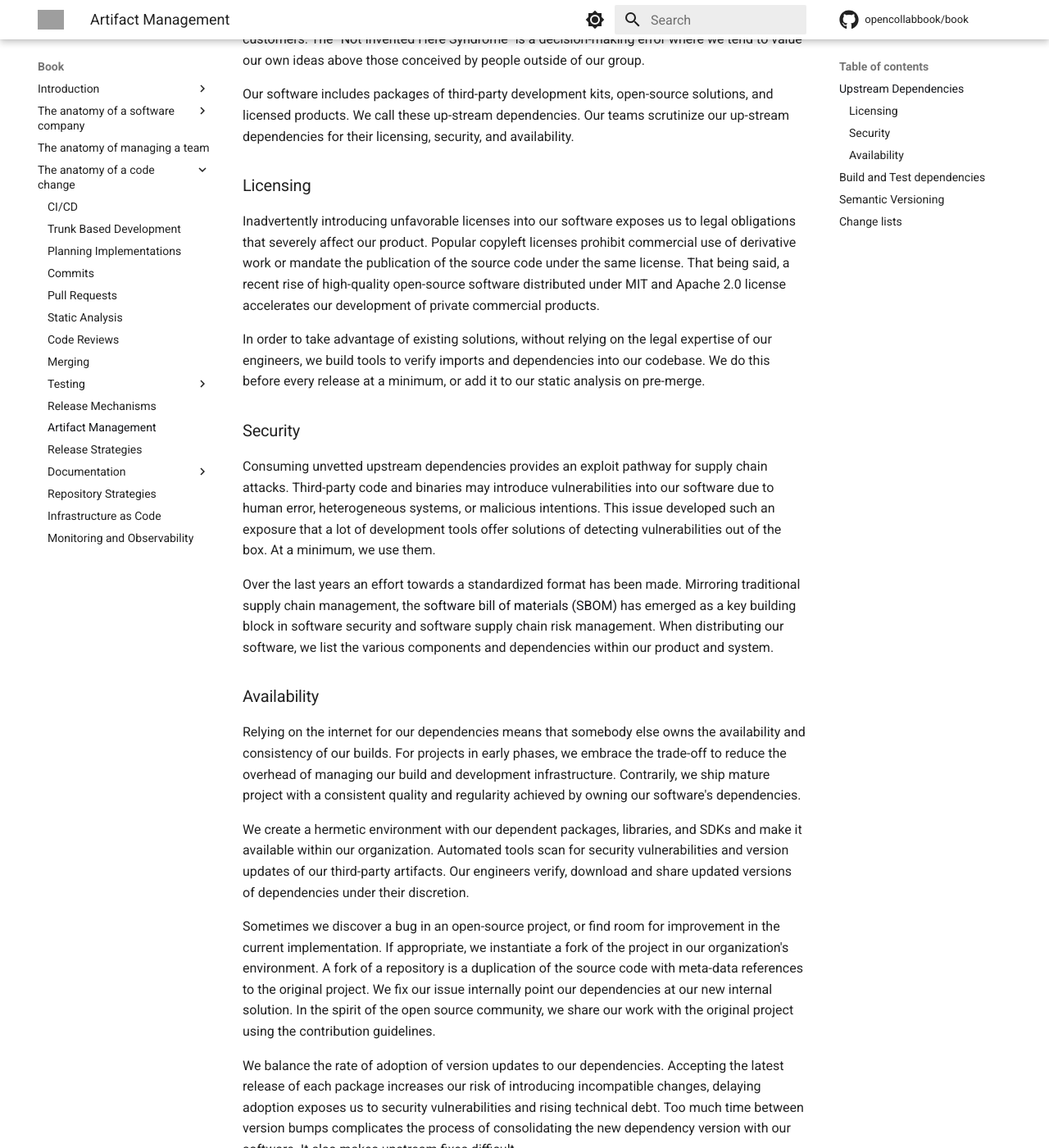
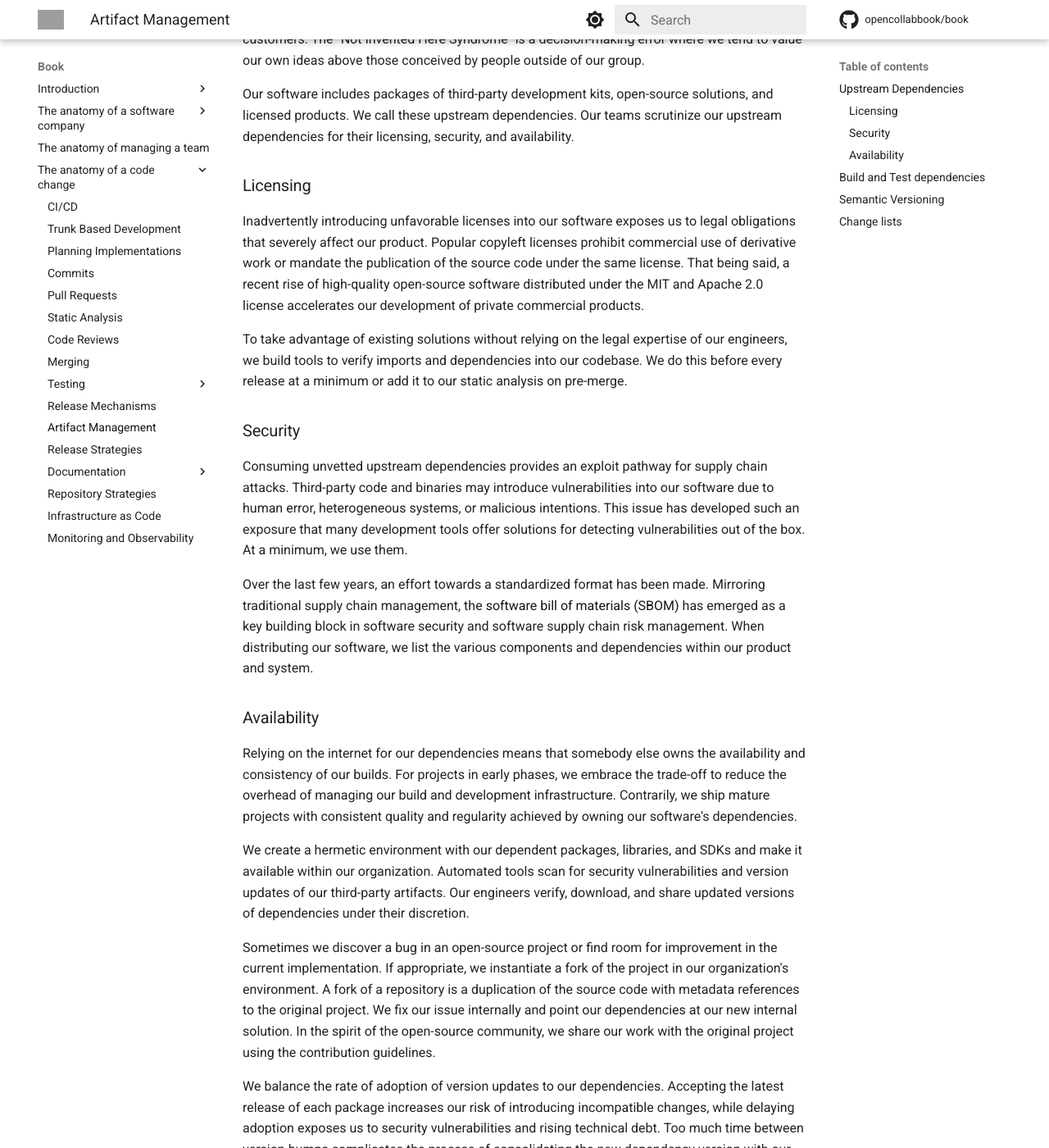
Before and after one commit to engineering-collaboration/book, an MkDocs documentation site: the page built from docs/book/anatomy-of-a-code-change/artifact-management.md, in a window 1280 px wide and 1400 px high, scrolled down 833 px. Shown: the whole window at 82% size. Built offline with MkDocs 1.6.1 and Material for MkDocs 9.7.7, drawn with Linux system fonts in a browser that asks for light colours; comment, search, counter and statistics services are not loaded; some of the changed text lies outside the part shown; grey boxes are pictures that could not be loaded.

Commit message:
Fix punctuation in chapter

```diff
--- a/docs/book/anatomy-of-a-code-change/artifact-management.md
+++ b/docs/book/anatomy-of-a-code-change/artifact-management.md
@@ -1,6 +1,6 @@
 # Artifact management
 
-Building a release produces a cornucopia of artifacts for various distributions, all of which related to each other and are administered together. Depending on our product single release may build:
+Building a release produces a cornucopia of artifacts for various distributions, all of which are related to each other and administered together. Depending on our product, a single release may build:
 
 - An executable binary
 - A static or dynamic library
@@ -8,44 +8,44 @@ Building a release produces a cornucopia of artifacts for various distributions,
 - Resource definitions for IaC
 - Static Documentation
 - Interactive Documentation
-- Test doubles for medium and large scale tests
+- Test doubles for medium and large-scale tests
 - Licenses, signings, certifications
 
-The above list showcases interdependency between artifacts of a release. The artifacts reference hard versions of each other and are useless if not found or drift. Our storage reference hard versions of the release artifacts and are available separately. Documentation of a specific version is available.
+The above list showcases the interdependency between artifacts of a release. The artifacts reference hard versions of each other and are useless if not found or drift. Our storage reference hard versions of the release artifacts and are available separately. Documentation of a specific version is available.
 
 ## Upstream Dependencies
 
 It is neither achievable, advisable, nor affordable to build every facet of our software internally. When our software reaches medium complexity, our build relies on both internal and external dependencies. By building upon dependencies, we focus our efforts on solving problems for our customers. The "Not Invented Here Syndrome" is a decision-making error where we tend to value our own ideas above those conceived by people outside of our group.
 
-Our software includes packages of third-party development kits, open-source solutions, and licensed products. We call these up-stream dependencies. Our teams scrutinize our up-stream dependencies for their licensing, security, and availability.
+Our software includes packages of third-party development kits, open-source solutions, and licensed products. We call these upstream dependencies. Our teams scrutinize our upstream dependencies for their licensing, security, and availability.
 
 ### Licensing
 
-Inadvertently introducing unfavorable licenses into our software exposes us to legal obligations that severely affect our product. Popular copyleft licenses prohibit commercial use of derivative work or mandate the publication of the source code under the same license. That being said, a recent rise of high-quality open-source software distributed under MIT and Apache 2.0 license accelerates our development of private commercial products.
+Inadvertently introducing unfavorable licenses into our software exposes us to legal obligations that severely affect our product. Popular copyleft licenses prohibit commercial use of derivative work or mandate the publication of the source code under the same license. That being said, a recent rise of high-quality open-source software distributed under the MIT and Apache 2.0 license accelerates our development of private commercial products.
 
-In order to take advantage of existing solutions, without relying on the legal expertise of our engineers, we build tools to verify imports and dependencies into our codebase. We do this before every release at a minimum, or add it to our static analysis on pre-merge.
+To take advantage of existing solutions without relying on the legal expertise of our engineers, we build tools to verify imports and dependencies into our codebase. We do this before every release at a minimum or add it to our static analysis on pre-merge.
 
 ### Security
 
-Consuming unvetted upstream dependencies provides an exploit pathway for supply chain attacks. Third-party code and binaries may introduce vulnerabilities into our software due to human error, heterogeneous systems, or malicious intentions. This issue developed such an exposure that a lot of development tools offer solutions of detecting vulnerabilities out of the box. At a minimum, we use them.
+Consuming unvetted upstream dependencies provides an exploit pathway for supply chain attacks. Third-party code and binaries may introduce vulnerabilities into our software due to human error, heterogeneous systems, or malicious intentions. This issue has developed such an exposure that many development tools offer solutions for detecting vulnerabilities out of the box. At a minimum, we use them.
 
-Over the last years an effort towards a standardized format has been made. Mirroring traditional supply chain management, the [software bill of materials (SBOM)](https://www.ntia.gov/page/software-bill-materials) has emerged as a key building block in software security and software supply chain risk management. When distributing our software, we list the various components and dependencies within our product and system.
+Over the last few years, an effort towards a standardized format has been made. Mirroring traditional supply chain management, the [software bill of materials (SBOM)](https://www.ntia.gov/page/software-bill-materials) has emerged as a key building block in software security and software supply chain risk management. When distributing our software, we list the various components and dependencies within our product and system.
 
 ### Availability
 
-Relying on the internet for our dependencies means that somebody else owns the availability and consistency of our builds. For projects in early phases, we embrace the trade-off to reduce the overhead of managing our build and development infrastructure. Contrarily, we ship mature project with a consistent quality and regularity achieved by owning our software's dependencies.
+Relying on the internet for our dependencies means that somebody else owns the availability and consistency of our builds. For projects in early phases, we embrace the trade-off to reduce the overhead of managing our build and development infrastructure. Contrarily, we ship mature projects with consistent quality and regularity achieved by owning our software's dependencies.
 
-We create a hermetic environment with our dependent packages, libraries, and SDKs and make it available within our organization. Automated tools scan for security vulnerabilities and version updates of our third-party artifacts. Our engineers verify, download and share updated versions of dependencies under their discretion.
+We create a hermetic environment with our dependent packages, libraries, and SDKs and make it available within our organization. Automated tools scan for security vulnerabilities and version updates of our third-party artifacts. Our engineers verify, download, and share updated versions of dependencies under their discretion.
 
-Sometimes we discover a bug in an open-source project, or find room for improvement in the current implementation. If appropriate, we instantiate a fork of the project in our organization's environment. A fork of a repository is a duplication of the source code with meta-data references to the original project. We fix our issue internally point our dependencies at our new internal solution. In the spirit of the open source community, we share our work with the original project using the contribution guidelines.
+Sometimes we discover a bug in an open-source project or find room for improvement in the current implementation. If appropriate, we instantiate a fork of the project in our organization's environment. A fork of a repository is a duplication of the source code with metadata references to the original project. We fix our issue internally and point our dependencies at our new internal solution. In the spirit of the open-source community, we share our work with the original project using the contribution guidelines.
 
-We balance the rate of adoption of version updates to our dependencies. Accepting the latest release of each package increases our risk of introducing incompatible changes, delaying adoption exposes us to security vulnerabilities and rising technical debt. Too much time between version bumps complicates the process of consolidating the new dependency version with our software. It also makes upstream fixes difficult.
+We balance the rate of adoption of version updates to our dependencies. Accepting the latest release of each package increases our risk of introducing incompatible changes, while delaying adoption exposes us to security vulnerabilities and rising technical debt. Too much time between version bumps complicates the process of consolidating the new dependency version with our software and makes upstream fixes difficult.
 
 ## Build and Test dependencies
 
 Owning our software dependencies is the first step of assuring consistent artifact quality and velocity. The next one is owning our build environment. When creating our binaries, we rely on certain tools and environments to be available. If our process runs install scripts and `apt-get` is down, we will not be able to create a release.
 
-We also rely on the homogeneity and isolation of our build procedures. Meaning, any previous action does not influence our current build process. Using containerization technology, we are able to create hermetic build environments offering the required tools. Once we are able to provide self-hosted hermetic environments we tackle the issue of build time performance and resource optimization. For example, monolith software designs seldom require a full rebuild and benefit from shared compilation caches.
+We also rely on the homogeneity and isolation of our build procedures. Meaning, any previous action does not influence our current build process. Using containerization technology, we are able to create hermetic build environments offering the required tools. Once we are able to provide self-hosted hermetic environments, we tackle the issue of build time performance and resource optimization. For example, monolithic software designs seldom require a full rebuild and benefit from shared compilation caches.
 
 ## Semantic Versioning
 <!-- vale Vale.Avoid = NO -->
```
Also changed, not shown: other parts of docs/book/anatomy-of-a-code-change/artifact-management.md (+9 -9 lines).
